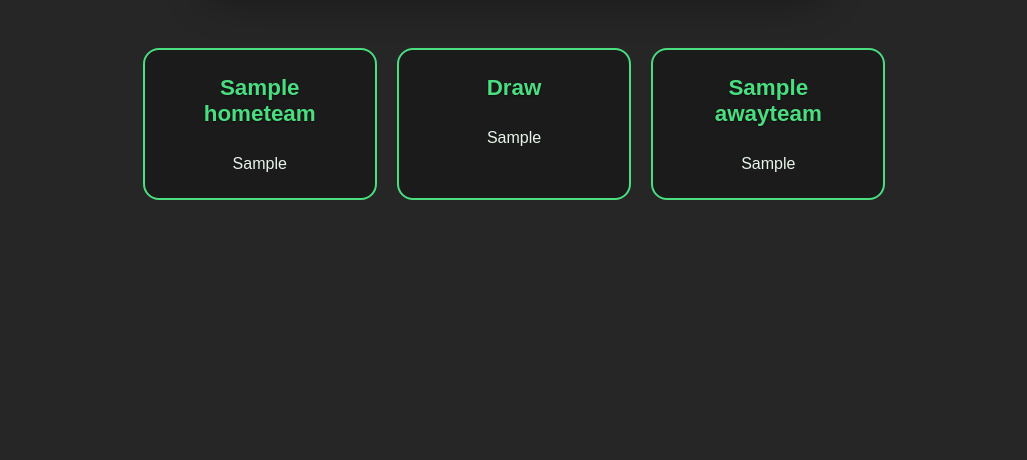
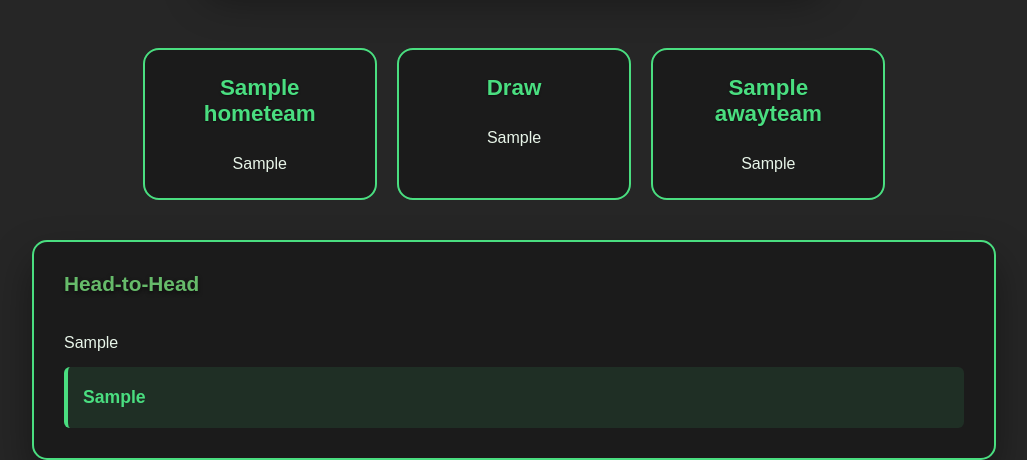
Before and after one commit to iLootYou/Personal_Project_Year_2, a Flask app: template webapp/templates/index.html in a window 1280 px wide. Shown: the part 585-1045 px from the top of the page, without its empty margins (126-1153 px from the left). Before the commit the page ends 785 px from the top, so only its background shows below. Run offline with Flask 3, Linux system fonts and the light colour scheme; the template is opened without the code that fills it: most values are stand-ins (such as "Sample title", 1, 10 or a date in 2020); parts of the project's set-up code (start-up, migrations or seed data) failed here and were passed over.

Commit message:
Added H2H table to the webapp so the user can see the outcome of the last 5 H2H games

```diff
--- a/webapp/app.py
+++ b/webapp/app.py
@@ -2,6 +2,7 @@ from flask import Flask, render_template, request
 import pickle
 import pandas as pd
 import sys
+import glob
 from pathlib import Path
 
 # Project root to path
@@ -85,6 +86,48 @@ def build_features_for_match(hometeam, awayteam):
 
     return X_selected
 
+def H2H(hometeam, awayteam):
+    """Get head-to-head stats between two teams"""
+
+    # Filter matches where these two teams played each other
+    h2h_matches = all_data[
+        ((all_data['HomeTeam'] == hometeam) & (all_data['AwayTeam'] == awayteam)) |
+        ((all_data['HomeTeam'] == awayteam) & (all_data['AwayTeam'] == hometeam))
+    ].copy()
+
+    # Return empty if no matches found
+    if len(h2h_matches) == 0:
+        return pd.DataFrame(), [0, 0, 0]
+
+    # Convert dates properly
+    h2h_matches["Date"] = pd.to_datetime(h2h_matches["Date"], dayfirst=True, errors='coerce')
+
+    # Sort by date and get the last 5 matches
+    last_5 = h2h_matches.sort_values(by="Date", ascending=False).head(5).sort_values(by="Date")
+
+    # Select columns to display
+    subset = ['Date', 'HomeTeam', 'AwayTeam', 'FTR']
+    display_table = last_5[subset]
+    display_table = display_table.rename(columns={'FTR': 'Outcome'})
+
+    outcome_map = {'H': 'Home', 'D': 'Draw', 'A': 'Away'}
+    display_table['Outcome'] = display_table['Outcome'].map(outcome_map)
+
+    # Calculate stats
+    H2H_hometeam_wins_home = last_5[(last_5['HomeTeam'] == hometeam) & (last_5['FTR'] == 'H')].shape[0]
+    H2H_hometeam_wins_away = last_5[(last_5['AwayTeam'] == hometeam) & (last_5['FTR'] == 'A')].shape[0]
+    H2H_hometeam_wins = H2H_hometeam_wins_home + H2H_hometeam_wins_away
+
+    H2H_awayteam_wins_home = last_5[(last_5['HomeTeam'] == awayteam) & (last_5['FTR'] == 'H')].shape[0]
+    H2H_awayteam_wins_away = last_5[(last_5['AwayTeam'] == awayteam) & (last_5['FTR'] == 'A')].shape[0]
+    H2H_awayteam_wins = H2H_awayteam_wins_home + H2H_awayteam_wins_away
+
+    H2H_draws = (last_5['FTR'] == 'D').sum()
+
+    stats_text = f"{hometeam}: {H2H_hometeam_wins} wins | Draws: {H2H_draws} | {awayteam}: {H2H_awayteam_wins} wins"
+
+    return display_table, stats_text
+
 @app.route("/", methods=["GET"])
 def home():
     return render_template('index.html')
@@ -97,6 +140,9 @@ def predict():
     if not hometeam or not awayteam:
         return render_template('index.html', error="Please enter both teams"), 400
 
+    if hometeam == awayteam:
+        return render_template('index.html', error="Teams must be different"), 400
+
     try:
         X = build_features_for_match(hometeam, awayteam)
         pred_class = model.predict(X)[0]
@@ -106,6 +152,9 @@ def predict():
         prediction = label_map[pred_class]
         css_class = {0: "home-win", 1: "draw", 2: "away-win"}[pred_class]
 
+        # Get H2H data
+        h2h_table, h2h_stats = H2H(hometeam, awayteam)
+
         return render_template('index.html',
                                prediction=prediction,
                                css_class=css_class,
@@ -113,7 +162,9 @@ def predict():
                                awayteam=awayteam,
                                proba_home=f"{pred_proba[0]:.1%}",
                                proba_draw=f"{pred_proba[1]:.1%}",
-                               proba_away=f"{pred_proba[2]:.1%}"
+                               proba_away=f"{pred_proba[2]:.1%}",
+                               h2h_table=h2h_table.to_html(classes='table table-striped', index=False),
+                               h2h_stats=h2h_stats
         )
 
     except Exception as e:
--- a/webapp/static/style.css
+++ b/webapp/static/style.css
@@ -196,3 +196,80 @@ input[type="submit"]:active {
     border-left: 5px solid #ef4444;
     margin-bottom: 20px;
 }
+
+/* Head-to-Head Section */
+.h2h {
+    background: rgba(26, 26, 26, 0.9);
+    padding: 30px;
+    border-radius: 15px;
+    border: 2px solid #4ade80;
+    overflow-x: auto;
+    margin-top: 40px;
+    width: 100%;
+    max-width: 900px;
+    box-shadow: 0 20px 40px rgba(0,0,0,0.4);
+}
+
+.h2h strong {
+    display: block;
+    color: #66bb6a;
+    font-size: 1.3em;
+    margin-bottom: 20px;
+    text-shadow: 0 2px 4px rgba(0,0,0,0.6);
+    font-weight: 800;
+}
+
+.h2h table {
+    width: 100%;
+    border-collapse: collapse;
+    margin-bottom: 20px;
+    background: #1a1a1a;
+}
+
+.h2h table thead {
+    background: linear-gradient(135deg, #00b300, #00cc00);
+    color: #1a1a1a;
+}
+
+.h2h table th {
+    padding: 14px;
+    text-align: left;
+    font-weight: 700;
+    border: 1px solid #4ade80;
+}
+
+.h2h table td {
+    padding: 12px 14px;
+    border-bottom: 1px solid #333;
+    color: #e8f5e9;
+    border-right: 1px solid #333;
+}
+
+.h2h table td:last-child {
+    border-right: none;
+}
+
+.h2h table tbody tr:hover {
+    background: #2a2a2a;
+    transition: background 0.3s ease;
+}
+
+.h2h table tbody tr:nth-child(even) {
+    background: #1a1a1a;
+}
+
+.h2h table tbody tr:nth-child(odd) {
+    background: #222;
+}
+
+.h2h p {
+    color: #4ade80;
+    line-height: 1.8;
+    font-size: 1.1em;
+    margin: 15px 0 0 0;
+    padding: 15px;
+    background: rgba(74, 222, 128, 0.1);
+    border-left: 4px solid #4ade80;
+    border-radius: 6px;
+    font-weight: 600;
+}
--- a/webapp/templates/index.html
+++ b/webapp/templates/index.html
@@ -47,6 +47,16 @@
                         {{ proba_away }}
                     </div>
                 </div>
-    {% endif %}
+
+                {% if h2h_table %}
+                    <div class="h2h">
+                        <strong>Head-to-Head</strong><br>
+                        {{ h2h_table }}
+                        {% if h2h_stats %}
+                            <p>{{ h2h_stats }}</p>
+                        {% endif %}
+                    </div>
+                {% endif %}
+            {% endif %}
 </body>
 </html>
```
